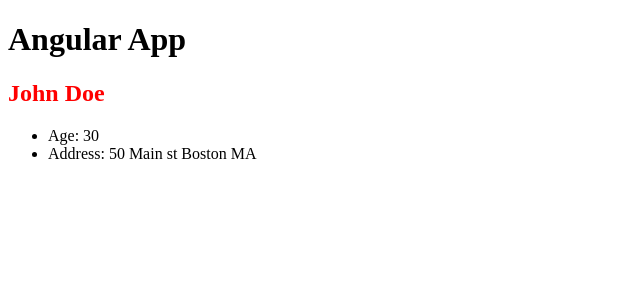
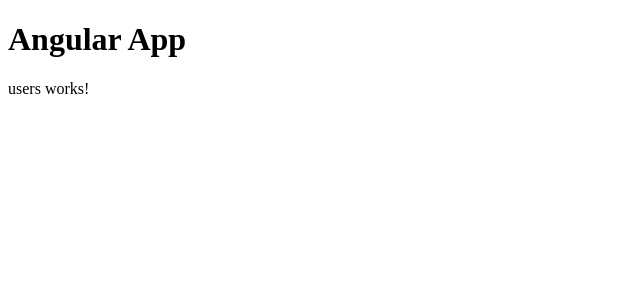
Before and after one commit to pjblitz86/AngularSandboxSimpleApp, an Angular app: page / in a window 1280 px wide. Shown: the top 300 px of the page, without its empty margins (0-640 px from the left). Built offline with nearby package versions, Linux system fonts and the light colour scheme.

Commit message:
refactored from user constructor to ngOnInit

```diff
--- a/src/app/app.component.html
+++ b/src/app/app.component.html
@@ -1,2 +1,2 @@
 <h1>Angular App</h1>
-<app-user></app-user>
+<app-users></app-users>
--- a/src/app/app.module.ts
+++ b/src/app/app.module.ts
@@ -3,11 +3,13 @@
 import { NgModule } from '@angular/core';
 
 import { AppComponent } from './app.component';
+import { UsersComponent } from './components/users/users.component';
 
 @NgModule({
   declarations: [
     AppComponent,
-    UserComponent
+    UserComponent,
+    UsersComponent
   ],
   imports: [
     BrowserModule
--- a/src/app/components/user/user.component.ts
+++ b/src/app/components/user/user.component.ts
@@ -1,5 +1,5 @@
 import { User } from './../../models/User';
-import { Component } from '@angular/core';
+import { Component, OnInit } from '@angular/core';
 
 @Component({
   selector: 'app-user',
@@ -8,12 +8,15 @@
   styleUrls: ['./user.component.css']
 })
 
-export class UserComponent {
+export class UserComponent implements OnInit {
   // Properties
   user: User;
 
   // Methods
   constructor() {
+  }
+
+  ngOnInit() {
     this.user = {
       firstName: 'John',
       lastName: 'Doe',
--- /dev/null
+++ b/src/app/components/users/users.component.html
@@ -0,0 +1,3 @@
+<p>
+  users works!
+</p>
--- /dev/null
+++ b/src/app/components/users/users.component.ts
@@ -0,0 +1,16 @@
+import { Component, OnInit } from '@angular/core';
+
+@Component({
+  selector: 'app-users',
+  templateUrl: './users.component.html',
+  styleUrls: ['./users.component.css']
+})
+export class UsersComponent implements OnInit {
+
+  constructor() { }
+
+  ngOnInit() {
+    console.log('init...');
+  }
+
+}
```
Also changed, not shown: src/app/components/users/users.component.css (added).
